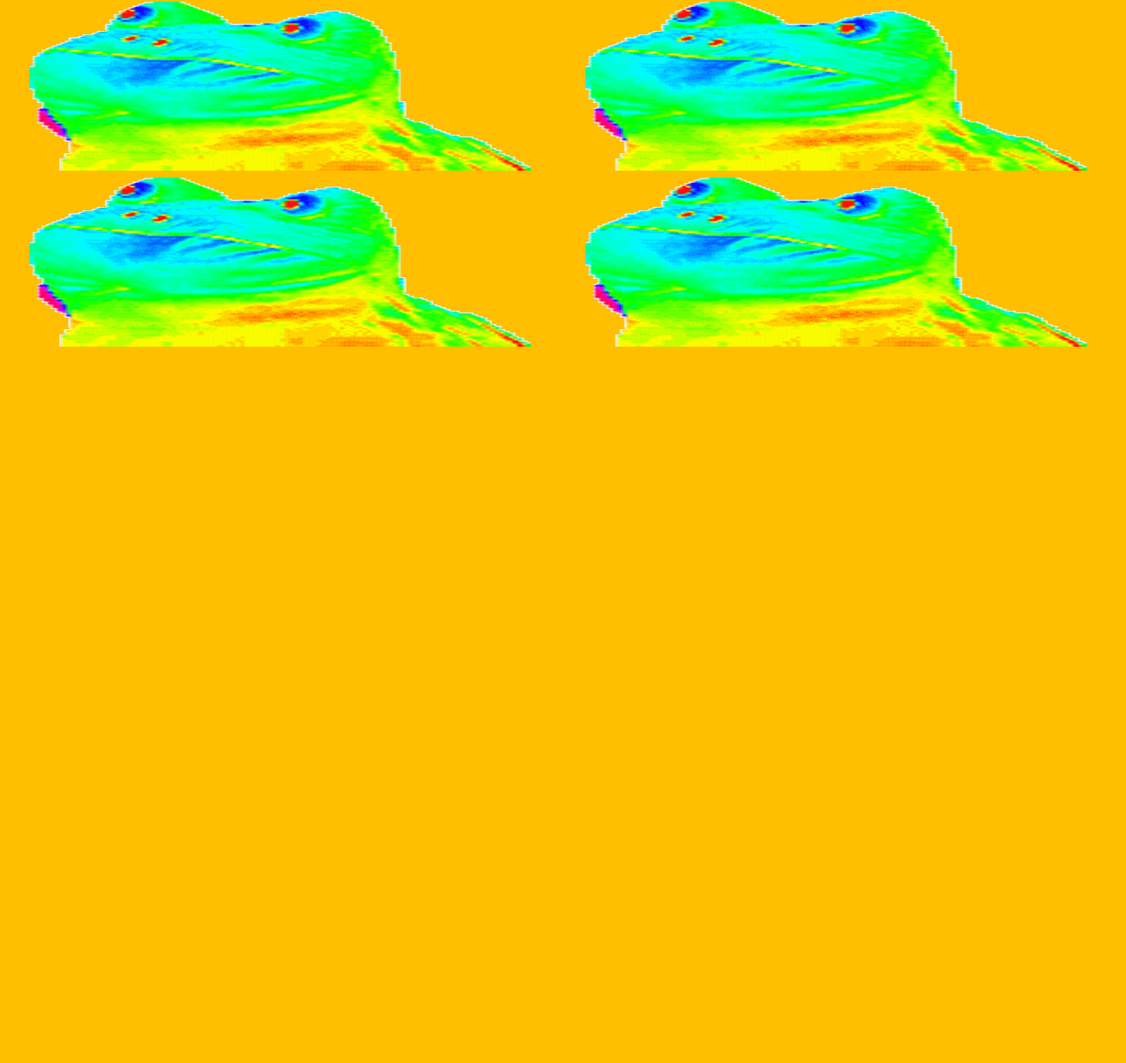
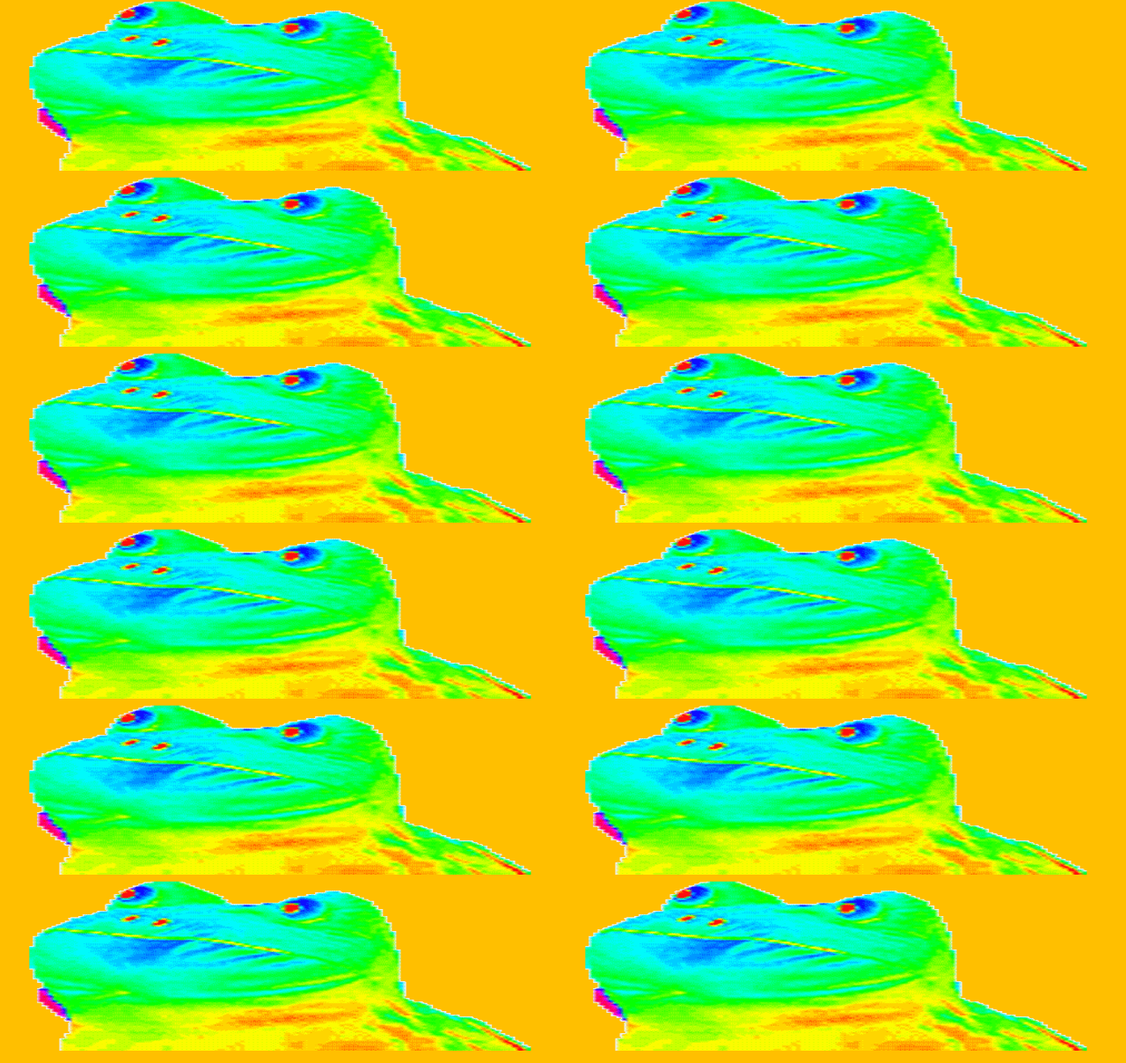
Before and after one commit to Bubbr/OwO, a plain HTML site: page index.html in a window 1280 px wide. Shown: the part 414-1622 px from the top of the page at 88% size. Before the commit the page ends 822 px from the top, so only its background shows below. Drawn offline with Linux system fonts and the light colour scheme.

Commit message:
Update index.html

```diff
--- a/index.html
+++ b/index.html
@@ -14,6 +14,14 @@
     <img src="./images/nice.gif" alt="" height="200" width="50%" style="float: left;">
     <img src="./images/nice.gif" alt="" height="200" width="50%" style="float: right;">
     <img src="./images/nice.gif" alt="" height="200" width="50%" style="float: left;">
+    <img src="./images/nice.gif" alt="" height="200" width="50%" style="float: right;">
+    <img src="./images/nice.gif" alt="" height="200" width="50%" style="float: left;">
+    <img src="./images/nice.gif" alt="" height="200" width="50%" style="float: right;">
+    <img src="./images/nice.gif" alt="" height="200" width="50%" style="float: left;">
+    <img src="./images/nice.gif" alt="" height="200" width="50%" style="float: right;">
+    <img src="./images/nice.gif" alt="" height="200" width="50%" style="float: left;">
+    <img src="./images/nice.gif" alt="" height="200" width="50%" style="float: right;">
+    <img src="./images/nice.gif" alt="" height="200" width="50%" style="float: left;">
     <table>
       <tr>
         <th><canvas id="canvas" width="600" height="600"></canvas></th>
```
